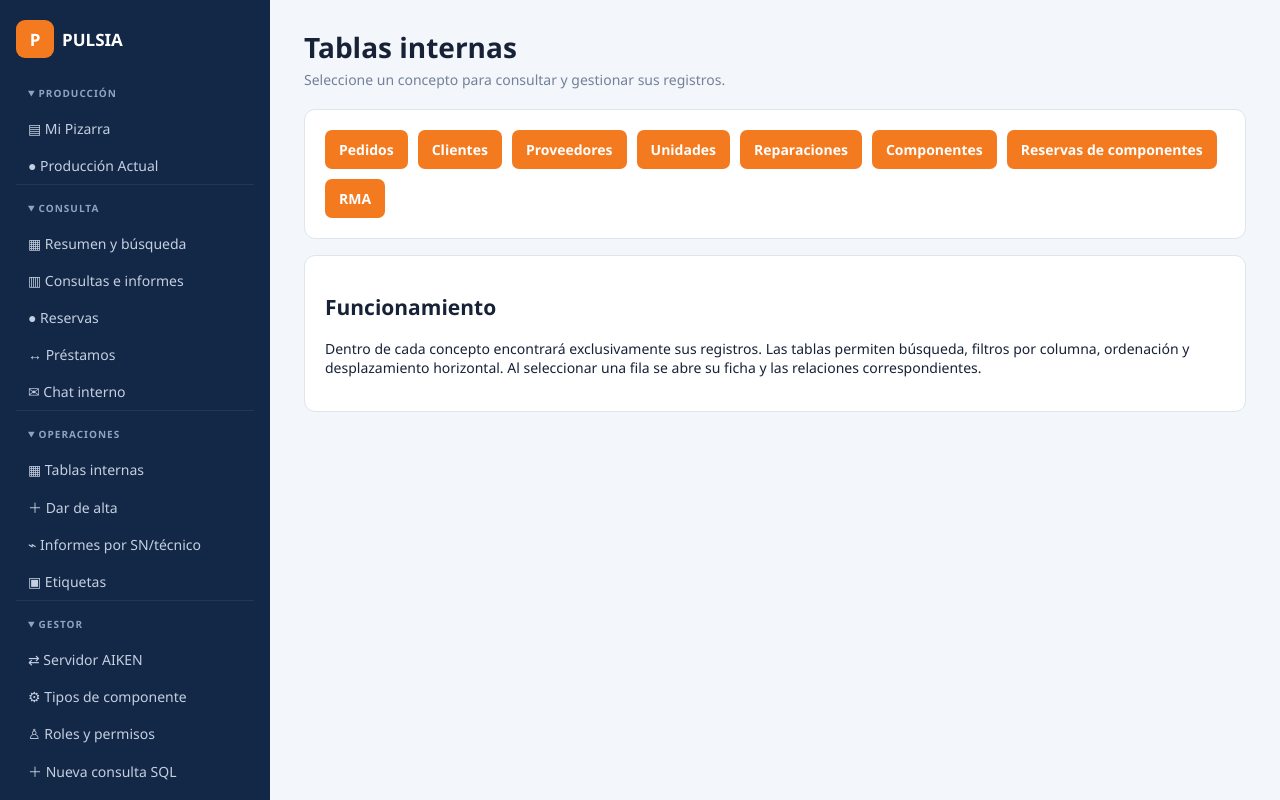
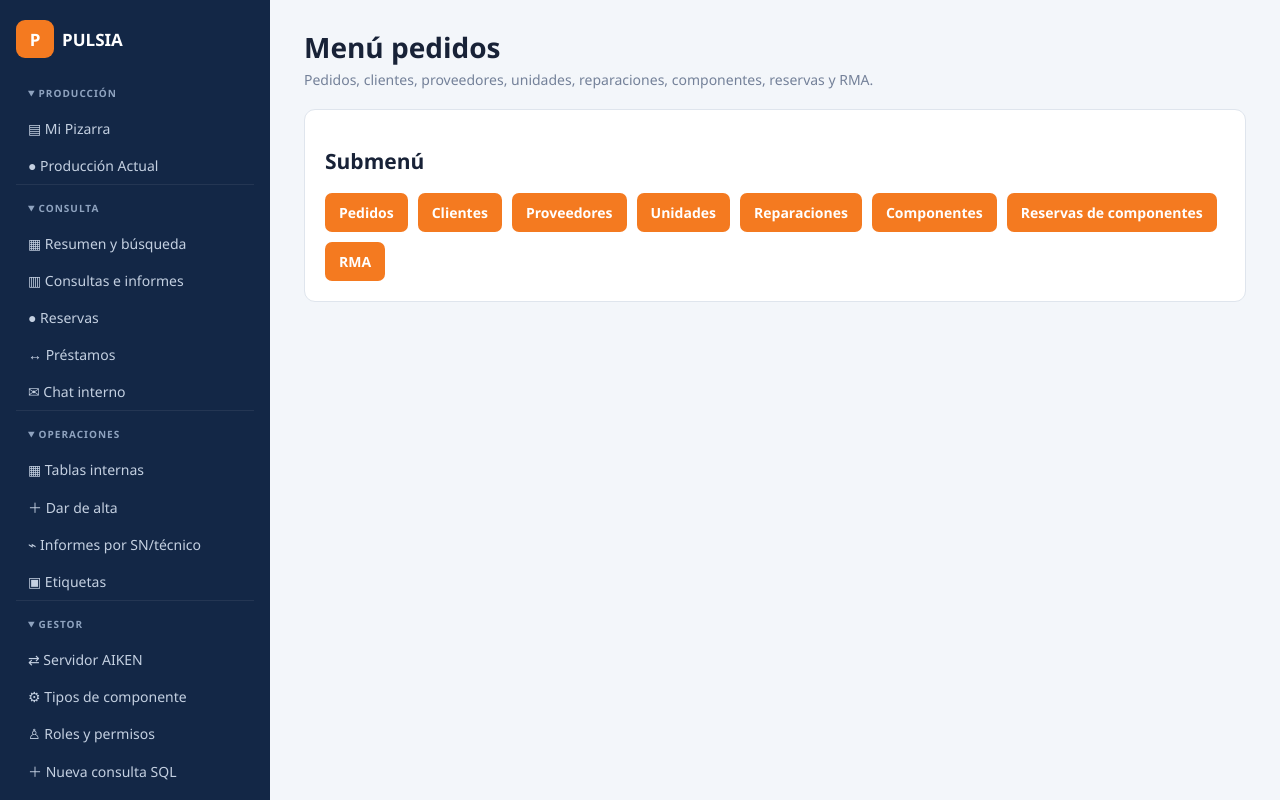
Before and after one commit to malopezdeveloper/almacenpulsia, a Django app: page /pedidos/ in a window 1280 px wide. Run offline with Django 5.2, Linux system fonts and the light colour scheme; the visitor is signed in with stand-in values (Sample User, id 1); data comes from the database, SQL or seed files in the repository; data that the repository does not hold is empty.

Commit message:
Rename internal tables to Menu pedidos

```diff
--- a/inventory/templates/inventory/orders_center.html
+++ b/inventory/templates/inventory/orders_center.html
@@ -1,6 +1,5 @@
-{% extends 'inventory/base.html' %}{% block title %}Tablas internas · PULSIA{% endblock %}{% block content %}
-<div class="top"><div><h1>Tablas internas</h1><div class="muted">Seleccione un concepto para consultar y gestionar sus registros.</div></div></div>
+{% extends 'inventory/base.html' %}{% block title %}Menú pedidos · PULSIA{% endblock %}{% block content %}
+<div class="top"><div><h1>Menú pedidos</h1><div class="muted">Pedidos, clientes, proveedores, unidades, reparaciones, componentes, reservas y RMA.</div></div></div>
 {% if alerts %}<div class="card" style="border:3px solid #ff0019;box-shadow:0 0 24px #ff001955"><h2 style="color:#d40013">⚠ ALERTAS DE COMPRAS</h2>{% for a in alerts %}<div style="padding:10px;background:#fff0f1;margin:8px 0"><b>{{a.message}}</b><form method="post" action="{% url 'procurement_resolve' a.pk %}" style="display:inline">{% csrf_token %}<button class="btn small">Resolver</button></form></div>{% endfor %}</div>{% endif %}
-<div class="card"><div style="display:flex;flex-wrap:wrap;gap:10px">{% for key,label in concepts %}<a class="btn" href="{% url 'internal_table' key %}">{{label}}</a>{% endfor %}</div></div>
-<div class="card"><h2>Funcionamiento</h2><p>Dentro de cada concepto encontrará exclusivamente sus registros. Las tablas permiten búsqueda, filtros por columna, ordenación y desplazamiento horizontal. Al seleccionar una fila se abre su ficha y las relaciones correspondientes.</p></div>
+<div class="card"><h2>Submenú</h2><div style="display:flex;flex-wrap:wrap;gap:10px">{% for key,label in concepts %}<a class="btn" href="{% url 'internal_table' key %}">{{label}}</a>{% endfor %}</div></div>
 {% endblock %}
```
